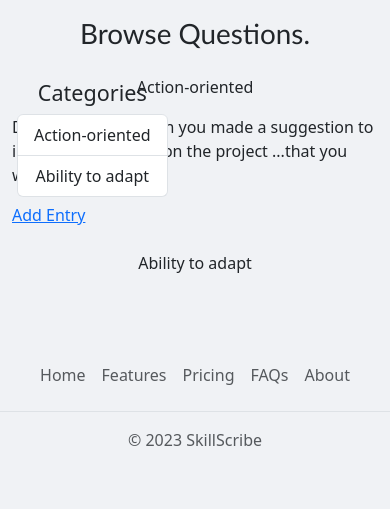
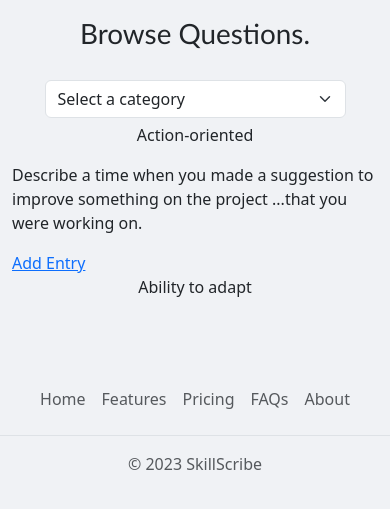
Before and after one commit to ldettorre/SkillScribe, a Django app: page /questions/ in a window 390 px wide. Shown: the part 56-565 px from the top of the page. Run offline with Django 4.2, Linux system fonts and the light colour scheme; data comes from the database, SQL or seed files in the repository.

Commit message:
Basic styling added to browse questions page. Added a js file and logic to detect window resolution so to hide or show the appropriate category selection elements based on screen width

```diff
--- a/entries/templates/entries/questions.html
+++ b/entries/templates/entries/questions.html
@@ -1,11 +1,26 @@
-{% extends 'base.html' %} {% block content %}
+{% extends 'base.html' %} {% load static %} {% block content %}
 <div class="row">
     <div class="col-12 text-center questions-title">
         <h1>Browse Questions.</h1>
     </div>
 </div>
+
+<!-- Category Dropdown Selection -->
 <div class="row">
-    <div class="col-lg-3 col-md-3 col-sm-2 category-column">
+    <div class="col-10 mx-auto category-dropdown" id="category-dropdown">
+        <select class="form-select" aria-label="">
+            <option selected>Select a category</option>
+            {% for category in categories %}
+            <option value="{{ category.name }}">{{ category.name }}</option>
+            {% endfor %}
+        </select>
+    </div>
+</div>
+<!-- End of Category Dropdown Selection -->
+
+<!-- Category Side Panel -->
+<div class="row">
+    <div class="col-lg-3 col-md-4 category-column" id="category-column">
         <div class="fixed-category-list text-center">
             <h4>Categories</h4>
             <div class="list-group">
@@ -16,20 +31,18 @@
                 {% endfor %}
             </div>
         </div>
+    </div>
+    <!-- End of Category Side Panel -->
 
-    </div>
-
-    <div class="col-lg-9 col-md-9 col-sm-10">
+    <div class="col-lg-9 col-md-8">
     {% for category in categories %}
         <div class="question-content">
             <div class="text-center">
                 <p class="category-name">{{ category.name }}</p>
             </div>
             {% for question in category.behaviouralquestion_set.all %}
-            <div class="">
-                <p>{{ question.title }}</p>
-                <a href="{% url 'add_entry' question.id %}">Add Entry</a>
-            </div>
+            <p>{{ question.title }}</p>
+            <a href="{% url 'add_entry' question.id %}">Add Entry</a>
             {% endfor %}
             <br>
         </div>
--- a/static/css/style.css
+++ b/static/css/style.css
@@ -113,4 +113,16 @@ input.register-submit-button{
 .question-content {
     overflow-y: auto
 }
+
+/* @media screen and (max-width: 767px) {
+    .category-column {
+        display: none;
+    }
+} */
+
+.category-dropdown {
+    margin-top: 5px;
+    margin-bottom: 5px;
+}
+
 /* Questions page styling end */
--- /dev/null
+++ b/static/js/scripts.js
@@ -0,0 +1,20 @@
+$(document).ready(function() {
+    function showCategorySelectElement() {
+        if ($(window).width() <= 768) {
+            document.getElementById('category-column').hidden = true
+            document.getElementById('category-dropdown').hidden = false
+        }
+        else{
+            document.getElementById('category-column').hidden = false
+            document.getElementById('category-dropdown').hidden = true
+
+        }
+    }
+
+    showCategorySelectElement();
+
+    $(window).resize(function() {
+        console.log("Changing width detected...")
+        showCategorySelectElement();
+    });
+});
--- a/templates/base.html
+++ b/templates/base.html
@@ -16,5 +16,7 @@
         {% block content %} {% endblock %}
     </div>
     {% include 'partials/_footer.html' %}
+    <script src="https://code.jquery.com/jquery-3.7.0.slim.js" integrity="sha256-7GO+jepT9gJe9LB4XFf8snVOjX3iYNb0FHYr5LI1N5c=" crossorigin="anonymous"></script>
+    <script src="{% static 'js/scripts.js' %}"></script>
 </body>
 </html>
```
